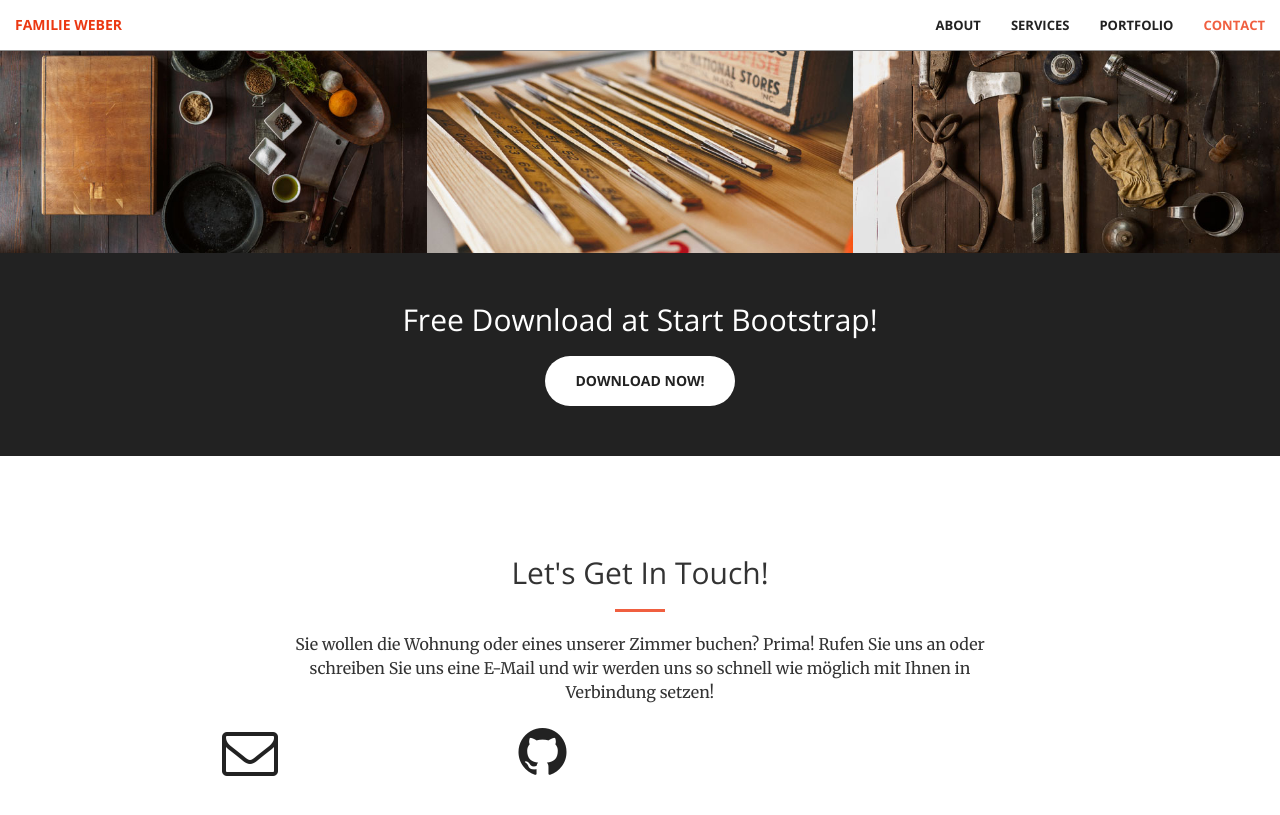
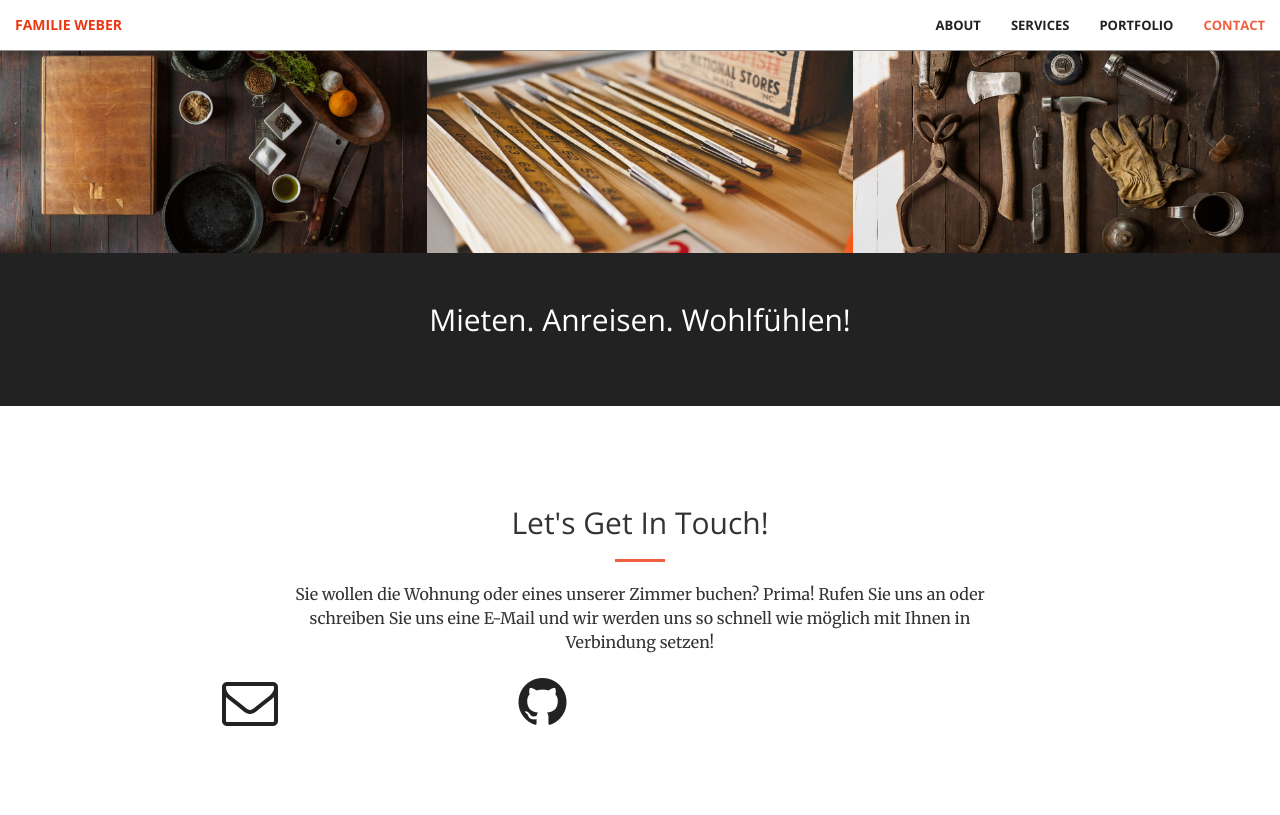
Before and after one commit to piaweber/Ferienwohnung-Dettenheim, a Jekyll site: the page built from index.html, in a window 1280 px wide and 900 px high, scrolled down 1931 px. Shown: the top 815 px of the window. Built offline with Jekyll 4.4.1, drawn with Linux system fonts in a browser that asks for light colours.

Commit message:
Update aside.html

```diff
--- a/_includes/aside.html
+++ b/_includes/aside.html
@@ -1,8 +1,8 @@
   <aside class="bg-dark">
       <div class="container text-center">
           <div class="call-to-action">
-              <h2>Free Download at Start Bootstrap!</h2>
-              <a href="#" class="btn btn-default btn-xl wow tada">Download Now!</a>
+              <h2>Mieten. Anreisen. Wohlfühlen!</h2>
+              <!--<a href="#" class="btn btn-default btn-xl wow tada">Download Now!</a>-->
           </div>
       </div>
   </aside>
```
